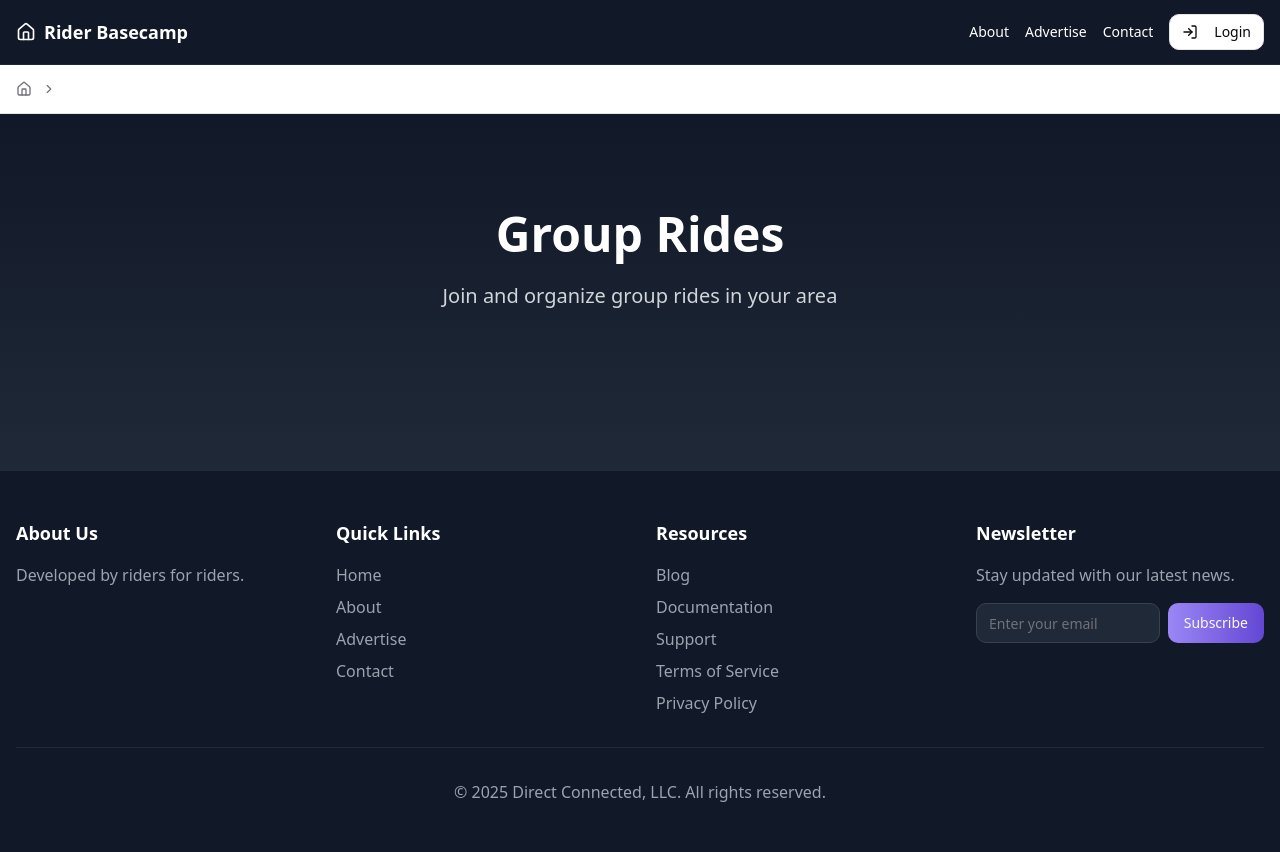
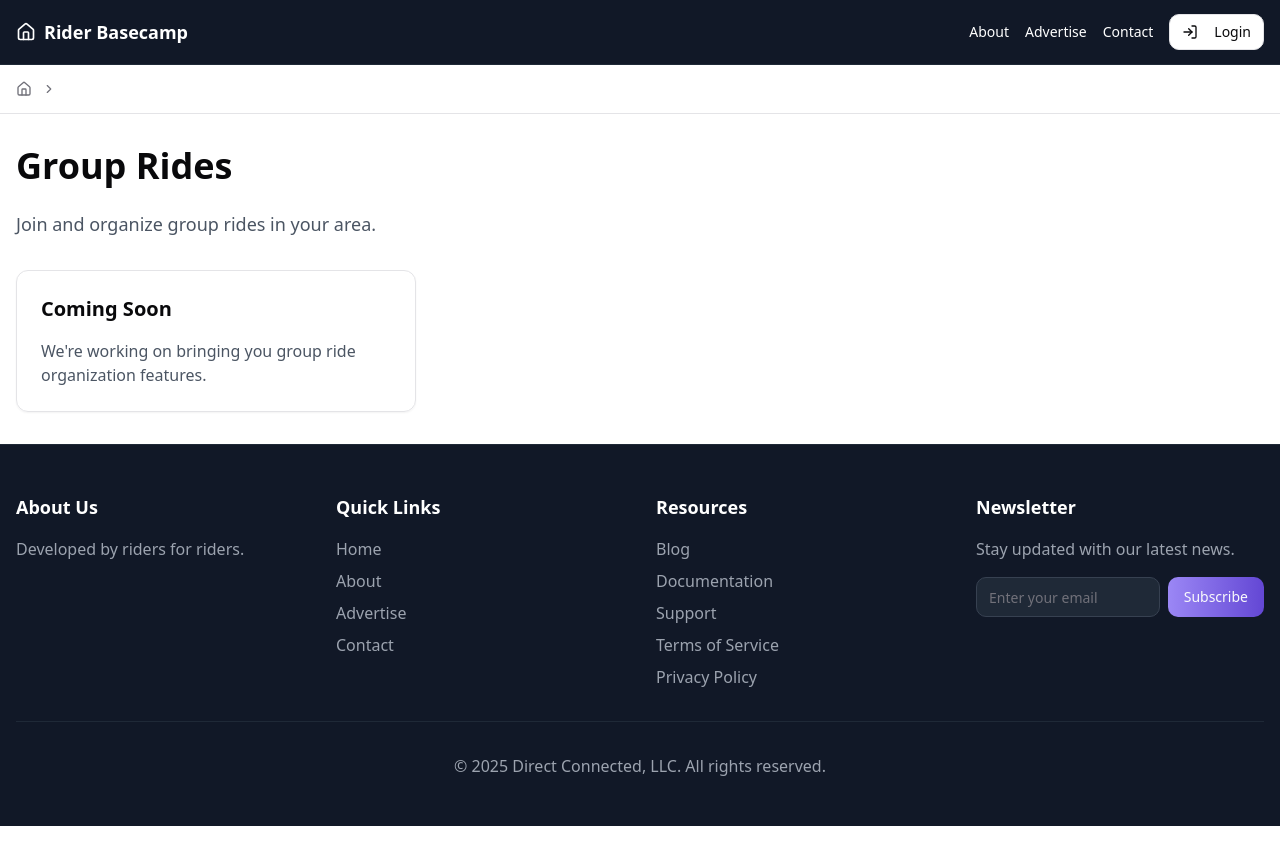
Before and after one commit to directconnected/rider-basecamp, a React (Vite) app: page /group-rides in a window 1280 px wide. After the commit the page ends 826 px from the top, so only its background shows below. Built offline with nearby package versions, Linux system fonts and the light colour scheme.

Commit message:
Update website on feature additions
Ensure all website sections are updated when new features are added.

```diff
--- a/src/pages/GroupRides.tsx
+++ b/src/pages/GroupRides.tsx
@@ -9,19 +9,20 @@ const GroupRides = () => {
     <div className="min-h-screen flex flex-col">
       <Navigation />
       <Breadcrumbs />
-      <main className="flex-1">
-        <section className="py-24 bg-gradient-to-b from-gray-900 to-gray-800">
-          <div className="container mx-auto px-4">
-            <div className="text-center mb-16">
-              <h1 className="text-4xl md:text-5xl font-bold text-white mb-6">
-                Group Rides
-              </h1>
-              <p className="text-xl text-gray-300 max-w-2xl mx-auto">
-                Join and organize group rides in your area
-              </p>
-            </div>
+      <main className="flex-1 container mx-auto px-4 py-8">
+        <h1 className="text-4xl font-bold mb-6">Group Rides</h1>
+        <p className="text-lg text-gray-600 mb-8">
+          Join and organize group rides in your area.
+        </p>
+        <div className="grid grid-cols-1 md:grid-cols-2 lg:grid-cols-3 gap-6">
+          {/* Group rides content will go here */}
+          <div className="p-6 border rounded-lg shadow-sm">
+            <h2 className="text-xl font-semibold mb-4">Coming Soon</h2>
+            <p className="text-gray-600">
+              We're working on bringing you group ride organization features.
+            </p>
           </div>
-        </section>
+        </div>
       </main>
       <Footer />
     </div>
--- a/src/pages/News.tsx
+++ b/src/pages/News.tsx
@@ -9,19 +9,20 @@ const News = () => {
     <div className="min-h-screen flex flex-col">
       <Navigation />
       <Breadcrumbs />
-      <main className="flex-1">
-        <section className="py-24 bg-gradient-to-b from-gray-900 to-gray-800">
-          <div className="container mx-auto px-4">
-            <div className="text-center mb-16">
-              <h1 className="text-4xl md:text-5xl font-bold text-white mb-6">
-                Motorcycle News
-              </h1>
-              <p className="text-xl text-gray-300 max-w-2xl mx-auto">
-                Stay updated with the latest motorcycle news and reviews
-              </p>
-            </div>
+      <main className="flex-1 container mx-auto px-4 py-8">
+        <h1 className="text-4xl font-bold mb-6">Motorcycle News</h1>
+        <p className="text-lg text-gray-600 mb-8">
+          Stay updated with the latest motorcycle news and reviews.
+        </p>
+        <div className="grid grid-cols-1 md:grid-cols-2 lg:grid-cols-3 gap-6">
+          {/* News content will go here */}
+          <div className="p-6 border rounded-lg shadow-sm">
+            <h2 className="text-xl font-semibold mb-4">Coming Soon</h2>
+            <p className="text-gray-600">
+              We're working on bringing you the latest motorcycle news and reviews.
+            </p>
           </div>
-        </section>
+        </div>
       </main>
       <Footer />
     </div>
--- a/src/pages/Parts.tsx
+++ b/src/pages/Parts.tsx
@@ -9,19 +9,20 @@ const Parts = () => {
     <div className="min-h-screen flex flex-col">
       <Navigation />
       <Breadcrumbs />
-      <main className="flex-1">
-        <section className="py-24 bg-gradient-to-b from-gray-900 to-gray-800">
-          <div className="container mx-auto px-4">
-            <div className="text-center mb-16">
-              <h1 className="text-4xl md:text-5xl font-bold text-white mb-6">
-                Motorcycle Parts
-              </h1>
-              <p className="text-xl text-gray-300 max-w-2xl mx-auto">
-                Find and compare motorcycle parts and accessories
-              </p>
-            </div>
+      <main className="flex-1 container mx-auto px-4 py-8">
+        <h1 className="text-4xl font-bold mb-6">Motorcycle Parts</h1>
+        <p className="text-lg text-gray-600 mb-8">
+          Find and compare motorcycle parts and accessories for your bike.
+        </p>
+        <div className="grid grid-cols-1 md:grid-cols-2 lg:grid-cols-3 gap-6">
+          {/* Parts content will go here */}
+          <div className="p-6 border rounded-lg shadow-sm">
+            <h2 className="text-xl font-semibold mb-4">Coming Soon</h2>
+            <p className="text-gray-600">
+              We're working on bringing you a comprehensive parts comparison and search feature.
+            </p>
           </div>
-        </section>
+        </div>
       </main>
       <Footer />
     </div>
--- a/src/pages/Rentals.tsx
+++ b/src/pages/Rentals.tsx
@@ -9,19 +9,20 @@ const Rentals = () => {
     <div className="min-h-screen flex flex-col">
       <Navigation />
       <Breadcrumbs />
-      <main className="flex-1">
-        <section className="py-24 bg-gradient-to-b from-gray-900 to-gray-800">
-          <div className="container mx-auto px-4">
-            <div className="text-center mb-16">
-              <h1 className="text-4xl md:text-5xl font-bold text-white mb-6">
-                Motorcycle Rentals
-              </h1>
-              <p className="text-xl text-gray-300 max-w-2xl mx-auto">
-                Find motorcycle rentals and compare prices
-              </p>
-            </div>
+      <main className="flex-1 container mx-auto px-4 py-8">
+        <h1 className="text-4xl font-bold mb-6">Motorcycle Rentals</h1>
+        <p className="text-lg text-gray-600 mb-8">
+          Find motorcycle rentals and compare prices in your area.
+        </p>
+        <div className="grid grid-cols-1 md:grid-cols-2 lg:grid-cols-3 gap-6">
+          {/* Rentals content will go here */}
+          <div className="p-6 border rounded-lg shadow-sm">
+            <h2 className="text-xl font-semibold mb-4">Coming Soon</h2>
+            <p className="text-gray-600">
+              We're working on bringing you motorcycle rental listings and comparisons.
+            </p>
           </div>
-        </section>
+        </div>
       </main>
       <Footer />
     </div>
```
